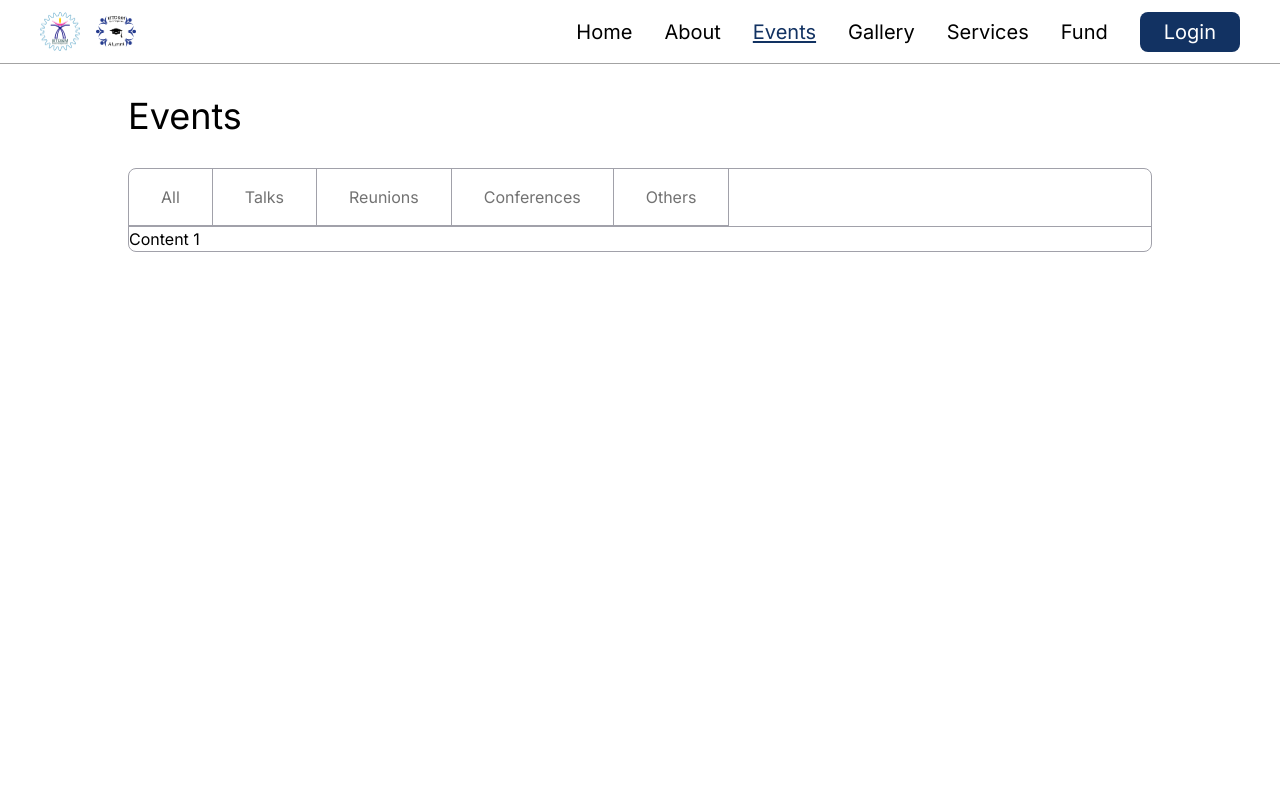
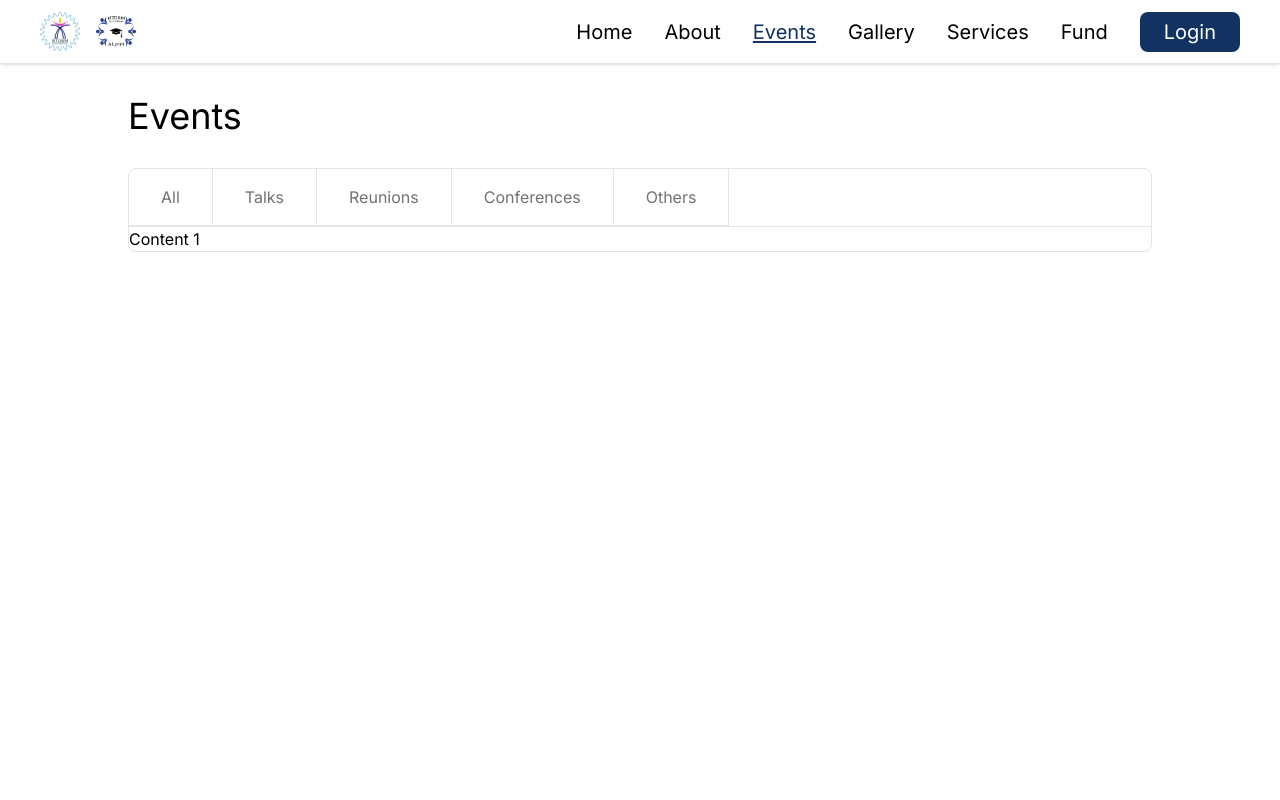
Before and after one commit to bhendi-boi/AlumniPortal, a Next.js app: page /events in a window 1280 px wide. Shown: the top 800 px of the page. Built offline with nearby package versions, Linux system fonts and the light colour scheme.

Commit message:
updated borders to #e5e5e5

```diff
--- a/app/Events.tsx
+++ b/app/Events.tsx
@@ -3,17 +3,17 @@ import React from 'react';
 const data = [
   {
     title: 'Online Alumni Talk on Accelerated Neural Networks with Eashan Dash',
-    time: ['Mar','24'],
+    time: ['Mar', '24'],
     relativeTime: 'today',
   },
   {
     title: 'LinkedIn Networking Session 2',
-    time: ['Mar','28'],
+    time: ['Mar', '28'],
     relativeTime: 'upcoming',
   },
   {
     title: 'LinkedIn Networking Session 3',
-    time: ['Apr','02'],
+    time: ['Apr', '02'],
     relativeTime: 'upcoming',
   },
 ];
@@ -22,15 +22,15 @@ const Events = () => {
   return (
     <section
       aria-labelledby="events"
-      className="border rounded-md border-zinc-400 max-h-fit"
+      className="max-h-fit rounded-md border border-background"
     >
       <h2
         id="events"
-        className="px-5 py-2 text-xl font-medium uppercase border-b border-zinc-400 text-nav-blue"
+        className="border-b border-background px-5 py-2 text-xl font-medium uppercase text-nav-blue"
       >
         Events
       </h2>
-      <div className="divide-y divide-zinc-400">
+      <div className="divide-y divide-background">
         {data.map((event) => {
           return (
             <div
--- a/app/NavBar.tsx
+++ b/app/NavBar.tsx
@@ -13,7 +13,7 @@ const NavBar = () => {
   const path = useSelectedLayoutSegment();
   const [isOpen, setIsOpen] = useState(false);
   return (
-    <header className="sticky top-0 z-10 flex h-16 border-b border-neutral-400 bg-white px-5 md:px-10">
+    <header className="sticky top-0 z-10 flex h-16 border-b border-background bg-white px-5 shadow md:px-10">
       <div className="flex flex-1 items-center gap-4">
         <Link href="https://iiitdm.ac.in" rel="norefer" target="_blank">
           <Image src={'/iiitdm.png'} alt="IIITDM Logo" width={40} height={40} />
--- a/app/NewsRoom.tsx
+++ b/app/NewsRoom.tsx
@@ -32,18 +32,21 @@ const NewsRoom = () => {
   return (
     <section
       aria-labelledby="newsroom"
-      className="border rounded-md border-zinc-400 md:max-w-3xl"
+      className="rounded-md border border-background md:max-w-3xl"
     >
       <h2
         id="newsroom"
-        className="px-5 py-2 text-xl font-medium uppercase border-b border-zinc-400 text-nav-blue"
+        className="border-b border-background px-5 py-2 text-xl font-medium uppercase text-nav-blue"
       >
         NewsRoom
       </h2>
-      <div className="divide-y divide-zinc-400">
+      <div className="divide-y divide-background">
         {data.map((newsArticle) => {
           return (
-            <div key={newsArticle.title} className="flex flex-col px-5 py-3 md:flex-row">
+            <div
+              key={newsArticle.title}
+              className="flex flex-col px-5 py-3 md:flex-row"
+            >
               <h3 className="flex-1 text-black">{newsArticle.title}</h3>
               <p className="text-sm text-secondary-text">{newsArticle.time}</p>
             </div>
--- a/app/events/Tabs.tsx
+++ b/app/events/Tabs.tsx
@@ -11,14 +11,14 @@ const Tabs = () => {
   return (
     <Tab.Group
       as="div"
-      className="mx-5 max-w-5xl rounded-lg border border-zinc-400 md:mx-auto"
+      className="mx-5 max-w-5xl rounded-lg border border-background md:mx-auto"
     >
-      <Tab.List className="border-b border-zinc-400">
+      <Tab.List className="border-b border-background">
         <Tab as={React.Fragment}>
           {({ selected }) => (
             <button
               className={clsx(
-                'border-r border-b border-zinc-400 px-8 py-4 text-secondary-text',
+                'border-b border-r border-background px-8 py-4 text-secondary-text',
               )}
             >
               All
@@ -29,7 +29,7 @@ const Tabs = () => {
           {({ selected }) => (
             <button
               className={clsx(
-                'border-r border-b border-zinc-400 px-8 py-4 text-secondary-text',
+                'border-b border-r border-background px-8 py-4 text-secondary-text',
               )}
             >
               Talks
@@ -40,7 +40,7 @@ const Tabs = () => {
           {({ selected }) => (
             <button
               className={clsx(
-                'border-r border-b border-zinc-400 px-8 py-4 text-secondary-text',
+                'border-b border-r border-background px-8 py-4 text-secondary-text',
               )}
             >
               Reunions
@@ -51,7 +51,7 @@ const Tabs = () => {
           {({ selected }) => (
             <button
               className={clsx(
-                'border-r border-b border-zinc-400 px-8 py-4 text-secondary-text',
+                'border-b border-r border-background px-8 py-4 text-secondary-text',
               )}
             >
               Conferences
@@ -62,7 +62,7 @@ const Tabs = () => {
           {({ selected }) => (
             <button
               className={clsx(
-                'border-r border-b border-zinc-400 px-8 py-4 text-secondary-text',
+                'border-b border-r border-background px-8 py-4 text-secondary-text',
               )}
             >
               Others
--- a/app/gallery/page.tsx
+++ b/app/gallery/page.tsx
@@ -50,7 +50,7 @@ const page = () => {
   return (
     <main className="min-h-screen px-5 md:px-10">
       <Header title="Gallery" />
-      <section className="mx-auto mb-8 grid min-h-screen max-w-5xl grid-cols-1 gap-5 rounded-lg border border-zinc-400 p-6 sm:grid-cols-2 sm:p-8 md:mb-16 md:grid-cols-3 md:p-12">
+      <section className="mx-auto mb-8 grid min-h-screen max-w-5xl grid-cols-1 gap-5 rounded-lg border border-background p-6 sm:grid-cols-2 sm:p-8 md:mb-16 md:grid-cols-3 md:p-12">
         {data.map((image, index) => (
           <ImageCard key={index} {...image} />
         ))}
--- a/app/services/alumniAchievements/page.tsx
+++ b/app/services/alumniAchievements/page.tsx
@@ -37,7 +37,7 @@ const page = () => {
   return (
     <main className="min-h-screen px-5 md:px-10">
       <Header title="Alumni Achievements" />
-      <ul className="mx-auto mb-12 min-h-screen max-w-5xl rounded-lg border border-zinc-400 px-4 md:mb-16 md:px-16">
+      <ul className="mx-auto mb-12 min-h-screen max-w-5xl rounded-lg border border-background px-4 md:mb-16 md:px-16">
         {data.map((article, index) => (
           <Card key={index} {...article} />
         ))}
```
